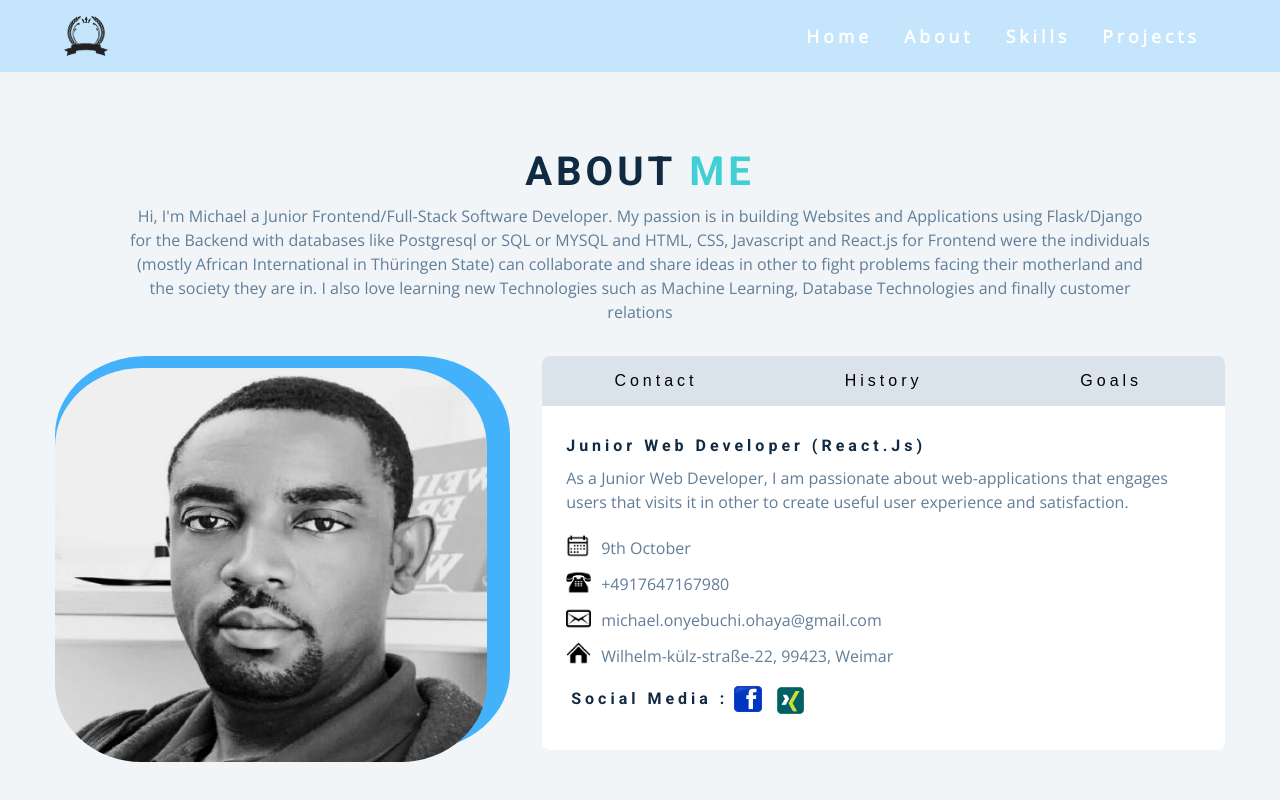
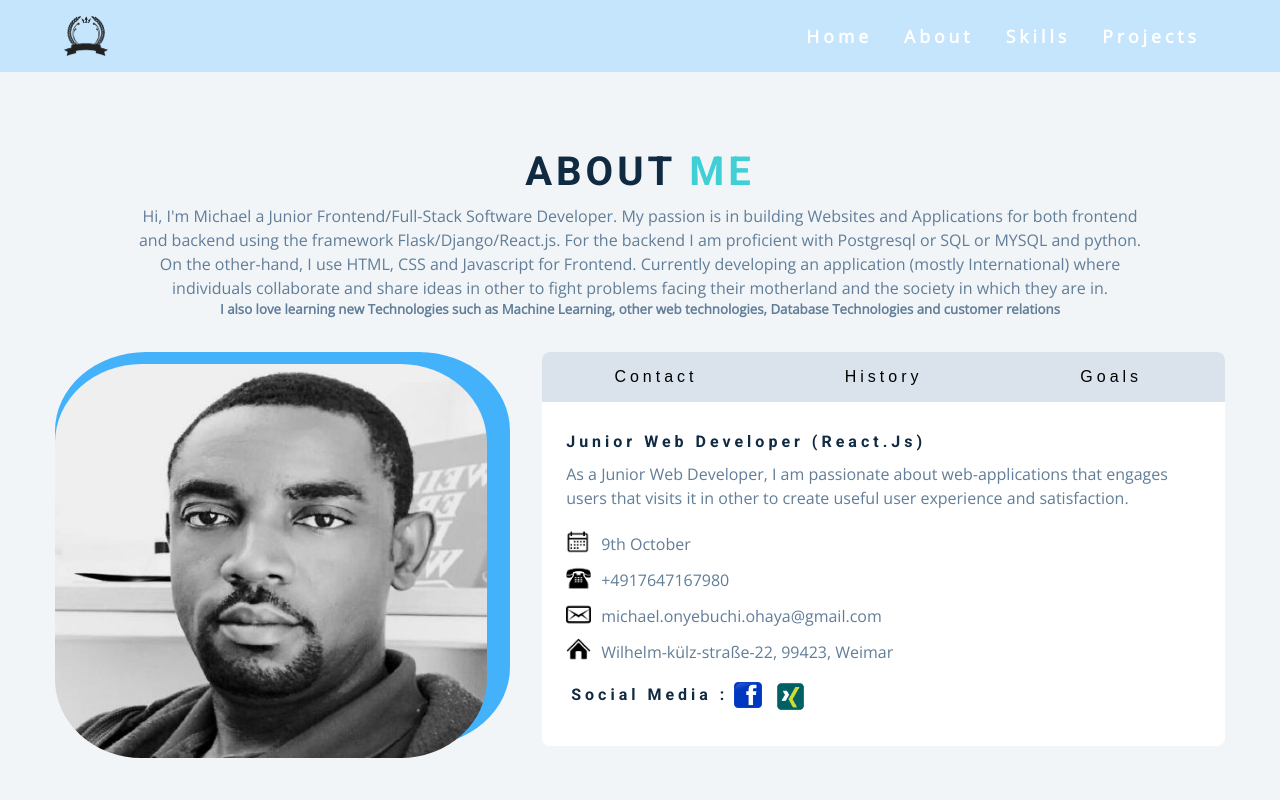
Before and after one commit to ohayamic/my-portfolio, a React (Create React App) app: page /about in a window 1280 px wide. Shown: the top 800 px of the page. Built offline with nearby package versions, Linux system fonts and the light colour scheme.

Commit message:
updated my profile message

```diff
--- a/src/App.js
+++ b/src/App.js
@@ -3,7 +3,6 @@ import { BrowserRouter as Router, Route, Switch } from "react-router-dom";
 import NavBar from "./components/NavBar";
 import Home from "./components/Home";
 import AboutMe from "./components/AboutMe/AboutMe";
-
 import Skills from "./components/Skills/Skills";
 import Projects from "./components/Projects";
 import Footer from "./components/Footer";
--- a/src/components/AboutMe/AboutMe.js
+++ b/src/components/AboutMe/AboutMe.js
@@ -41,13 +41,17 @@ const About = () => {
         </h2>
         <p>
           Hi, I'm Michael a Junior Frontend/Full-Stack Software Developer. My
-          passion is in building Websites and Applications using Flask/Django
-          for the Backend with databases like Postgresql or SQL or MYSQL and
-          HTML, CSS, Javascript and React.js for Frontend were the individuals
-          (mostly African International in Thüringen State) can collaborate and
-          share ideas in other to fight problems facing their motherland and the
-          society they are in. I also love learning new Technologies such as
-          Machine Learning, Database Technologies and finally customer relations
+          passion is in building Websites and Applications for both frontend and
+          backend using the framework Flask/Django/React.js. For the backend I
+          am proficient with Postgresql or SQL or MYSQL and python. On the
+          other-hand, I use HTML, CSS and Javascript for Frontend. Currently
+          developing an application (mostly International) where individuals
+          collaborate and share ideas in other to fight problems facing their
+          motherland and the society in which they are in.{" "}
+          <h5>
+            I also love learning new Technologies such as Machine Learning,
+            other web technologies, Database Technologies and customer relations
+          </h5>
         </p>
       </div>
       <div className="about-center section-center">
```
